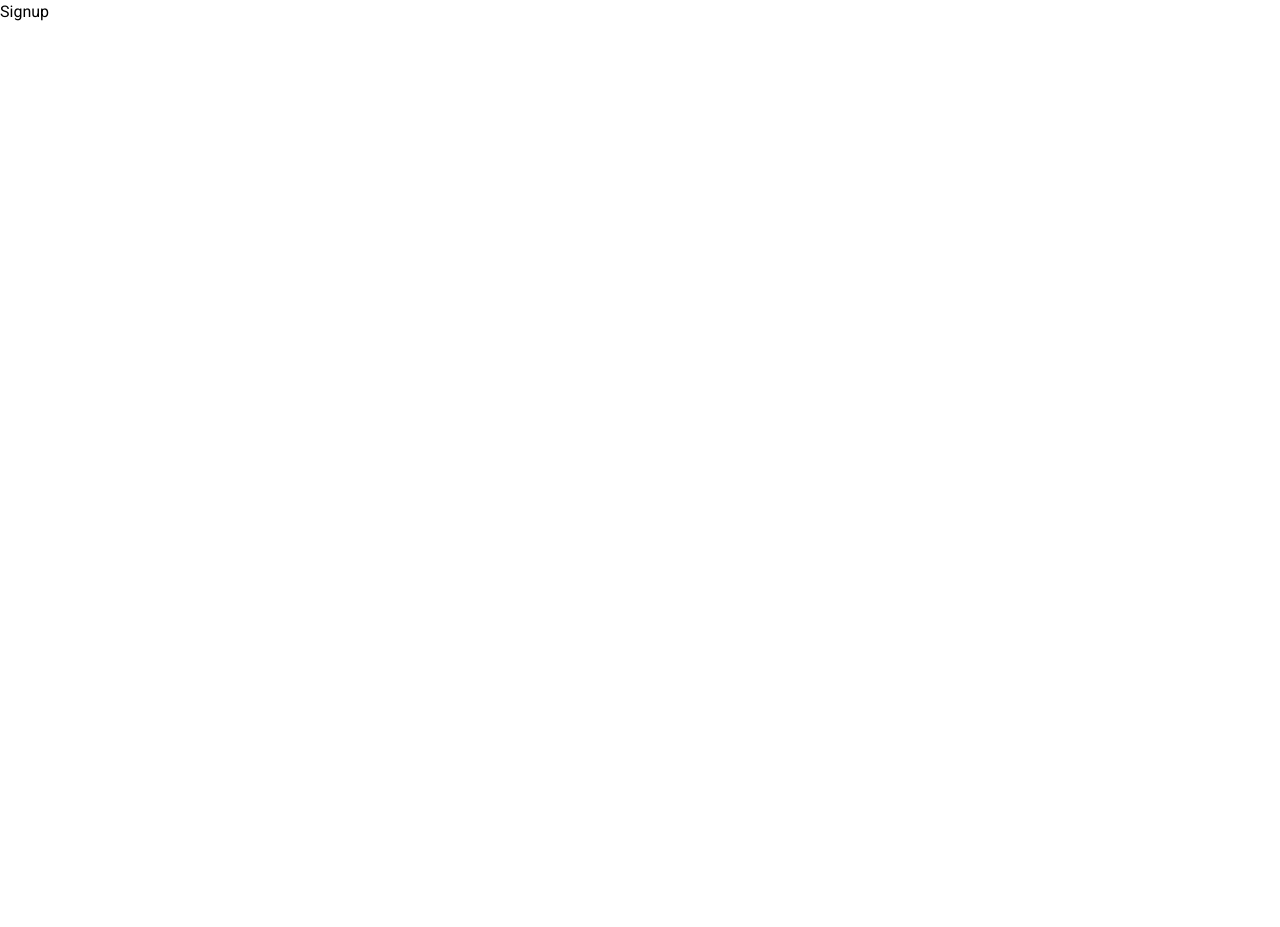
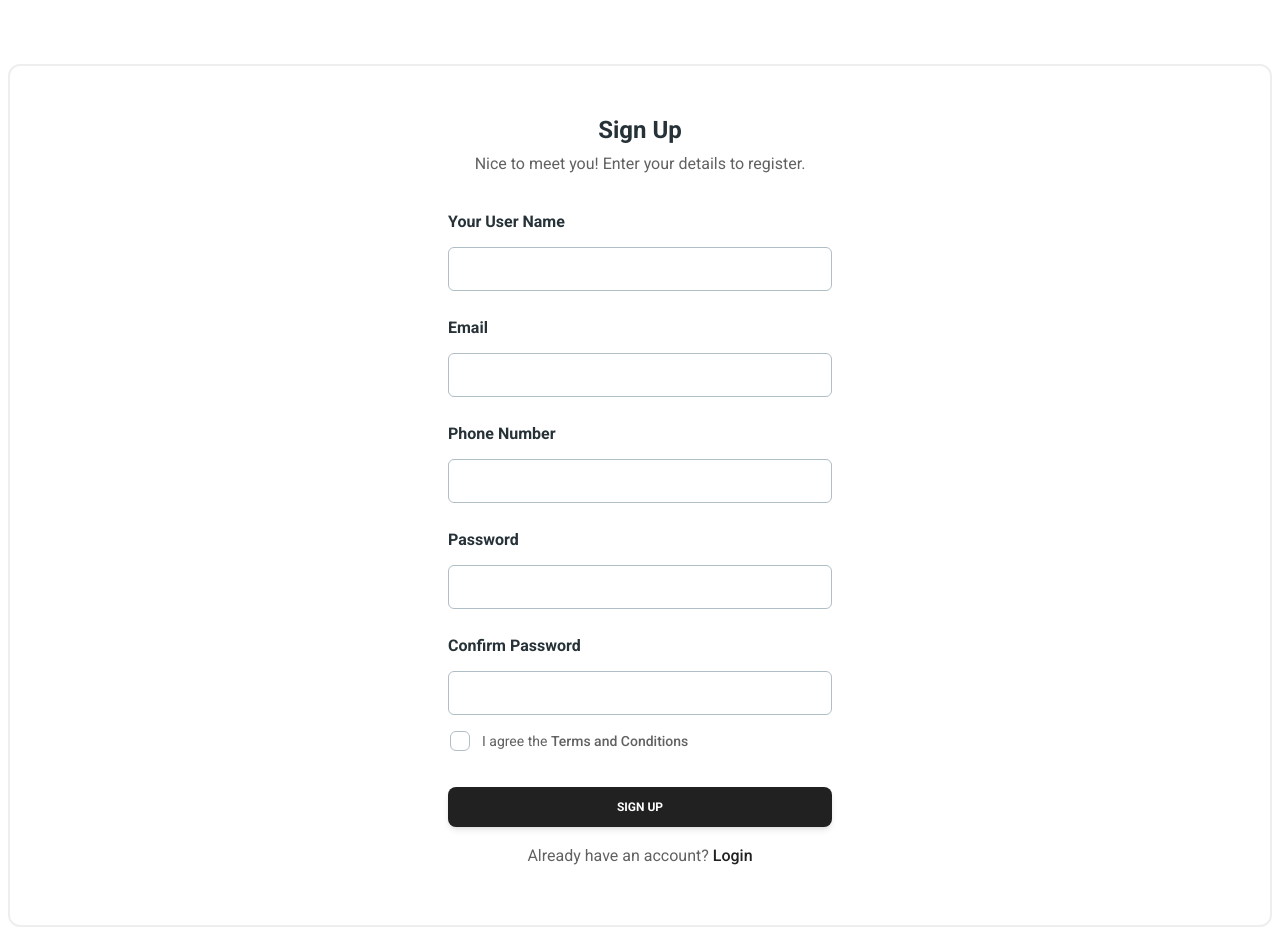
Before and after one commit to ameen-sid/Team-Eagles-Website, a Next.js app: page /signup in a window 1280 px wide. Before the commit the page ends 800 px from the top, so only its background shows below. Built offline with nearby package versions, Linux system fonts and the light colour scheme.

Commit message:
Updated Container's CSS Properties

```diff
--- a/src/app/login/page.tsx
+++ b/src/app/login/page.tsx
@@ -18,7 +18,7 @@
 			placeholder={undefined}
 			onPointerEnterCapture={undefined}
 			onPointerLeaveCapture={undefined}
-			className="flex items-center justify-center m-24 border-2 p-12"
+			className="flex items-center justify-center mt-16 mr-2 ml-2 border-2 p-12"
 		>
 			<Typography
 				variant="h4"
@@ -88,30 +88,21 @@
 					/>
 				</div>
 
-				<Checkbox
-					label={
 				<Typography
 					variant="small"
 					color="gray"
-							className="flex items-center font-normal"
+					className="flex items-center justify-end font-normal"
 					placeholder={undefined}
 					onPointerEnterCapture={undefined}
 					onPointerLeaveCapture={undefined}
 				>
-							I agree the
 					<a
 						href="#"
 						className="font-medium transition-colors hover:text-gray-900"
 					>
-								&nbsp;Terms and Conditions
+						&nbsp;Forgot Password?
 					</a>
 				</Typography>
-					}
-					containerProps={{ className: "-ml-2.5" }}
-					onPointerEnterCapture={undefined}
-					onPointerLeaveCapture={undefined}
-					crossOrigin={undefined}
-				/>
 
 				<Button
 					className="mt-6"
--- a/src/app/signup/page.tsx
+++ b/src/app/signup/page.tsx
@@ -1,11 +1,209 @@
+"use client";
+
 // Import the Required Modules
 import React from "react";
+import {
+	Card,
+	Input,
+	Checkbox,
+	Button,
+	Typography
+} from "@material-tailwind/react";
 
 const Signup = () => {
 	return (
-		<div>
-			<h1>Signup</h1>
-		</div>
+		<Card
+			color="transparent"
+			shadow={false}
+			placeholder={undefined}
+			onPointerEnterCapture={undefined}
+			onPointerLeaveCapture={undefined}
+			className="flex items-center justify-center mt-16 mr-2 ml-2 border-2 p-12"
+		>
+			<Typography
+				variant="h4"
+				color="blue-gray"
+				placeholder={undefined}
+				onPointerEnterCapture={undefined}
+				onPointerLeaveCapture={undefined}
+			>
+        		Sign Up
+      		</Typography>
+
+			<Typography
+				color="gray"
+				className="mt-1 font-normal"
+				placeholder={undefined}
+				onPointerEnterCapture={undefined}
+				onPointerLeaveCapture={undefined}
+			>
+        		Nice to meet you! Enter your details to register.
+      		</Typography>
+
+			<form className="mt-8 mb-2 w-80 max-w-screen-lg sm:w-96">
+				<div className="mb-1 flex flex-col gap-6">
+					<Typography
+						variant="h6"
+						color="blue-gray"
+						className="-mb-3"
+						placeholder={undefined}
+						onPointerEnterCapture={undefined}
+						onPointerLeaveCapture={undefined}
+					>
+            			Your User Name
+          			</Typography>
+					<Input
+						size="lg"
+						placeholder="name@mail.com"
+						className=" !border-t-blue-gray-200 focus:!border-t-gray-900"
+						labelProps={{
+							className: "before:content-none after:content-none",
+						}}
+						onPointerEnterCapture={undefined}
+						onPointerLeaveCapture={undefined}
+						crossOrigin={undefined}
+					/>
+
+					<Typography
+						variant="h6"
+						color="blue-gray"
+						className="-mb-3"
+						placeholder={undefined}
+						onPointerEnterCapture={undefined}
+						onPointerLeaveCapture={undefined}
+					>
+            			Email
+          			</Typography>
+					<Input
+						size="lg"
+						placeholder="name@mail.com"
+						className=" !border-t-blue-gray-200 focus:!border-t-gray-900"
+						labelProps={{
+							className: "before:content-none after:content-none",
+						}}
+						onPointerEnterCapture={undefined}
+						onPointerLeaveCapture={undefined}
+						crossOrigin={undefined}
+					/>
+
+					<Typography
+						variant="h6"
+						color="blue-gray"
+						className="-mb-3"
+						placeholder={undefined}
+						onPointerEnterCapture={undefined}
+						onPointerLeaveCapture={undefined}
+					>
+            			Phone Number
+          			</Typography>
+					<Input
+						size="lg"
+						placeholder="name@mail.com"
+						className=" !border-t-blue-gray-200 focus:!border-t-gray-900"
+						labelProps={{
+							className: "before:content-none after:content-none",
+						}}
+						onPointerEnterCapture={undefined}
+						onPointerLeaveCapture={undefined}
+						crossOrigin={undefined}
+					/>
+
+					<Typography
+						variant="h6"
+						color="blue-gray"
+						className="-mb-3"
+						placeholder={undefined}
+						onPointerEnterCapture={undefined}
+						onPointerLeaveCapture={undefined}
+					>
+            			Password
+          			</Typography>
+					<Input
+						type="password"
+						size="lg"
+						placeholder="********"
+						className=" !border-t-blue-gray-200 focus:!border-t-gray-900"
+						labelProps={{
+							className: "before:content-none after:content-none",
+						}}
+						onPointerEnterCapture={undefined}
+						onPointerLeaveCapture={undefined}
+						crossOrigin={undefined}
+					/>
+
+					<Typography
+						variant="h6"
+						color="blue-gray"
+						className="-mb-3"
+						placeholder={undefined}
+						onPointerEnterCapture={undefined}
+						onPointerLeaveCapture={undefined}
+					>
+            			Confirm Password
+          			</Typography>
+					<Input
+						type="password"
+						size="lg"
+						placeholder="********"
+						className=" !border-t-blue-gray-200 focus:!border-t-gray-900"
+						labelProps={{
+							className: "before:content-none after:content-none",
+						}}
+						onPointerEnterCapture={undefined}
+						onPointerLeaveCapture={undefined}
+						crossOrigin={undefined}
+					/>
+				</div>
+
+				<Checkbox
+					label={
+						<Typography
+							variant="small"
+							color="gray"
+							className="flex items-center font-normal"
+							placeholder={undefined}
+							onPointerEnterCapture={undefined}
+							onPointerLeaveCapture={undefined}
+						>
+							I agree the
+							<a
+								href="#"
+								className="font-medium transition-colors hover:text-gray-900"
+							>
+								&nbsp;Terms and Conditions
+							</a>
+						</Typography>
+					}
+					containerProps={{ className: "-ml-2.5" }}
+					onPointerEnterCapture={undefined}
+					onPointerLeaveCapture={undefined}
+					crossOrigin={undefined}
+				/>
+
+				<Button
+					className="mt-6"
+					fullWidth
+					placeholder={undefined}
+					onPointerEnterCapture={undefined}
+					onPointerLeaveCapture={undefined}
+				>
+          			Sign Up
+        		</Button>
+
+				<Typography
+					color="gray"
+					className="mt-4 text-center font-normal"
+					placeholder={undefined}
+					onPointerEnterCapture={undefined}
+					onPointerLeaveCapture={undefined}
+				>
+          			Already have an account?{" "}
+          			<a href="http://localhost:3000/login" className="font-medium text-gray-900">
+            			Login
+          			</a>
+        		</Typography>
+			</form>
+		</Card>
 	);
 }
 
```
Lines whose indentation alone changed are shown as unchanged.
